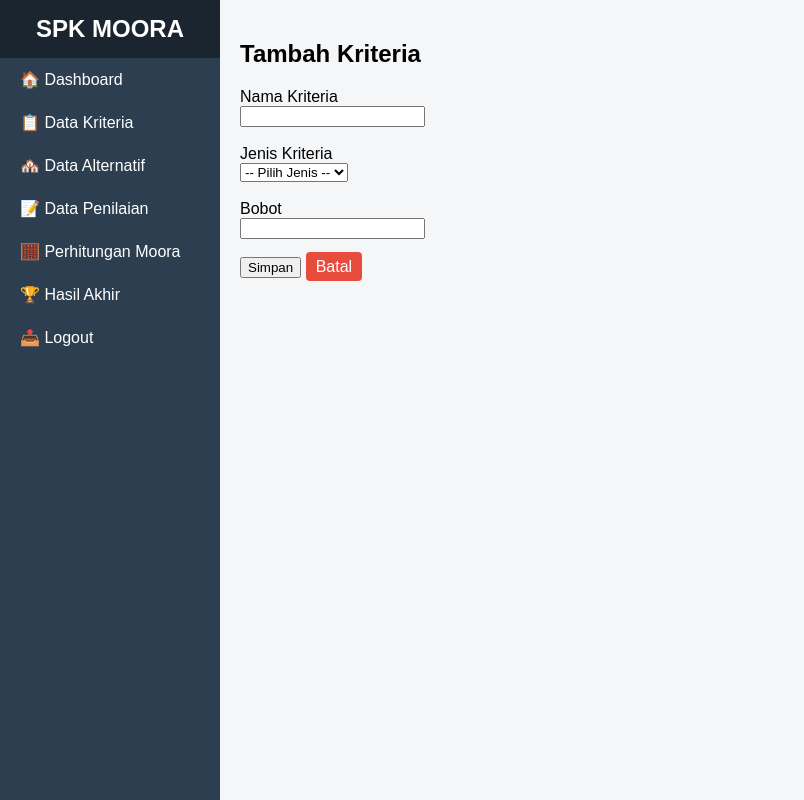
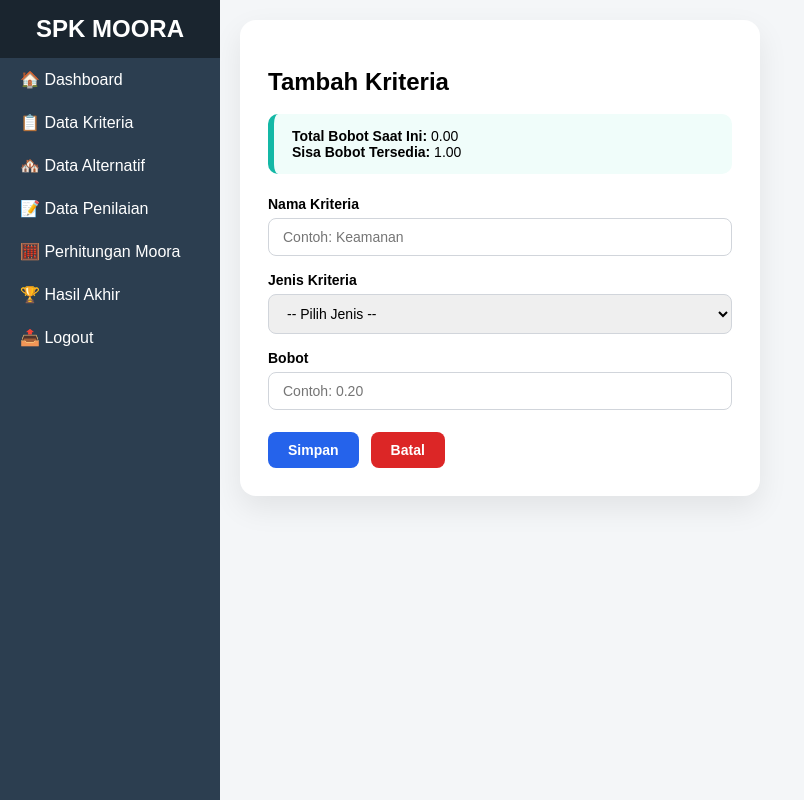
Before and after one commit to syivacahya/spk, a PHP site: page /tambah_kriteria.php in a window 1280 px wide. Shown: the whole page, without its empty margins (0-804 px from the left). Run offline with PHP 8.4, Linux system fonts and the light colour scheme; data that the repository does not hold is empty.

Commit message:
edit data kriteria dan tambah kriteria

```diff
--- a/tambah_kriteria.php
+++ b/tambah_kriteria.php
@@ -2,39 +2,169 @@
 include 'koneksi.php';
 include 'layout/header.php';
 
+// ambil total bobot saat ini
+$q_bobot = mysqli_query($conn, "SELECT SUM(bobot) AS total FROM kriteria");
+$data_bobot = mysqli_fetch_assoc($q_bobot);
+$totalBobot = floatval($data_bobot['total']);
+$sisaBobot  = round(1 - $totalBobot, 2);
+
 if (isset($_POST['simpan'])) {
     $nama  = $_POST['nama_kriteria'];
-    $jenis = $_POST['jenis']; // cost / benefit
-    $bobot = $_POST['bobot'];
+    $jenis = $_POST['jenis'];
+
+    // amankan input bobot
+    $bobot = str_replace(',', '.', $_POST['bobot']);
+    $bobot = floatval($bobot);
+
+    // validasi total bobot
+    if (round($totalBobot + $bobot, 2) > 1) {
+        echo "
+        <script>
+            alert(
+                'GAGAL!\\n' +
+                'Total bobot tidak boleh melebihi 1.\\n' +
+                'Sisa bobot tersedia: {$sisaBobot}'
+            );
+            window.history.back();
+        </script>";
+        exit;
+    }
 
     mysqli_query($conn, "
         INSERT INTO kriteria (nama_kriteria, jenis, bobot)
         VALUES ('$nama', '$jenis', '$bobot')
     ");
 
-    echo "<script>alert('Kriteria berhasil ditambahkan');
-          window.location='kriteria.php';</script>";
+    echo "
+    <script>
+        alert('Kriteria berhasil ditambahkan');
+        window.location='kriteria.php';
+    </script>";
 }
 ?>
 
+<style>
+/* ===== CARD ===== */
+.card {
+    max-width: 520px;
+    background: #ffffff;
+    padding: 28px;
+    border-radius: 16px;
+    box-shadow: 0 12px 30px rgba(0,0,0,0.08);
+}
+
+/* ===== HEADER ===== */
+.card h2 {
+    margin-bottom: 18px;
+    font-size: 24px;
+}
+
+/* ===== INFO BOX ===== */
+.info-box {
+    background: #f0fdfa;
+    border-left: 6px solid #14b8a6;
+    padding: 14px 18px;
+    border-radius: 10px;
+    font-size: 14px;
+    margin-bottom: 22px;
+}
+
+/* ===== FORM ===== */
+.form-group {
+    margin-bottom: 16px;
+}
+
+label {
+    font-weight: 600;
+    font-size: 14px;
+    display: block;
+    margin-bottom: 6px;
+}
+
+input, select {
+    width: 100%;
+    padding: 10px 14px;
+    border-radius: 8px;
+    border: 1px solid #d1d5db;
+    font-size: 14px;
+}
+
+input:focus, select:focus {
+    outline: none;
+    border-color: #2563eb;
+}
+
+/* ===== SMALL INFO ===== */
+.small-text {
+    font-size: 12px;
+    color: #6b7280;
+    margin-top: 6px;
+}
+
+/* ===== BUTTON ===== */
+.btn {
+    padding: 10px 20px;
+    border-radius: 8px;
+    text-decoration: none;
+    font-size: 14px;
+    font-weight: 600;
+    background: #2563eb;
+    color: #fff;
+    border: none;
+    cursor: pointer;
+}
+
+.btn-danger {
+    background: #dc2626;
+}
+
+.btn-group {
+    display: flex;
+    gap: 12px;
+    margin-top: 22px;
+}
+</style>
+
+<div class="card">
     <h2>Tambah Kriteria</h2>
 
+    <div class="info-box">
+        <b>Total Bobot Saat Ini:</b> <?= number_format($totalBobot, 2) ?><br>
+        <b>Sisa Bobot Tersedia:</b> <?= number_format($sisaBobot, 2) ?>
+    </div>
+
     <form method="post">
-    <label>Nama Kriteria</label><br>
-    <input type="text" name="nama_kriteria" required><br><br>
+        <div class="form-group">
+            <label>Nama Kriteria</label>
+            <input type="text" name="nama_kriteria" placeholder="Contoh: Keamanan" required>
+        </div>
 
-    <label>Jenis Kriteria</label><br>
+        <div class="form-group">
+            <label>Jenis Kriteria</label>
             <select name="jenis" required>
                 <option value="">-- Pilih Jenis --</option>
                 <option value="benefit">Benefit</option>
                 <option value="cost">Cost</option>
-    </select><br><br>
+            </select>
+        </div>
 
-    <label>Bobot</label><br>
-    <input type="number" step="0.01" name="bobot" required><br><br>
+        <div class="form-group">
+            <label>Bobot</label>
+            <input type="number"
+                   step="0.01"
+                   min="0.01"
+                   max="<?= $sisaBobot ?>"
+                   name="bobot"
+                   placeholder="Contoh: 0.20"
+                   required>
 
-    <button type="submit" name="simpan">Simpan</button>
+        </div>
+
+        <div class="btn-group">
+            <button type="submit" name="simpan" class="btn">Simpan</button>
             <a href="kriteria.php" class="btn btn-danger">Batal</a>
+        </div>
     </form>
+</div>
 
 <?php include 'layout/footer.php'; ?>
```
Also changed, not shown: kriteria.php (+152 -8 lines). Lines whose indentation alone changed are shown as unchanged.
